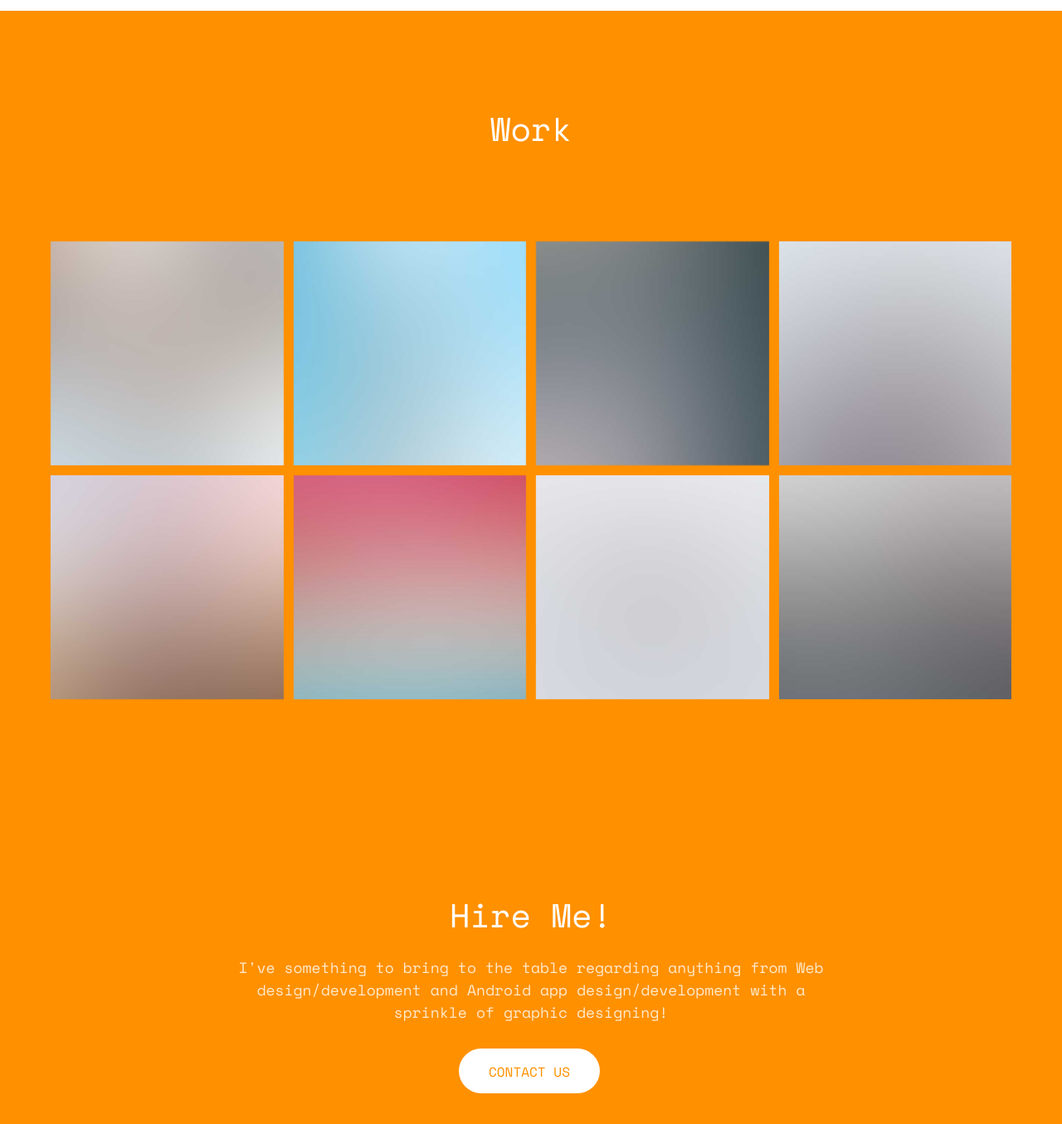
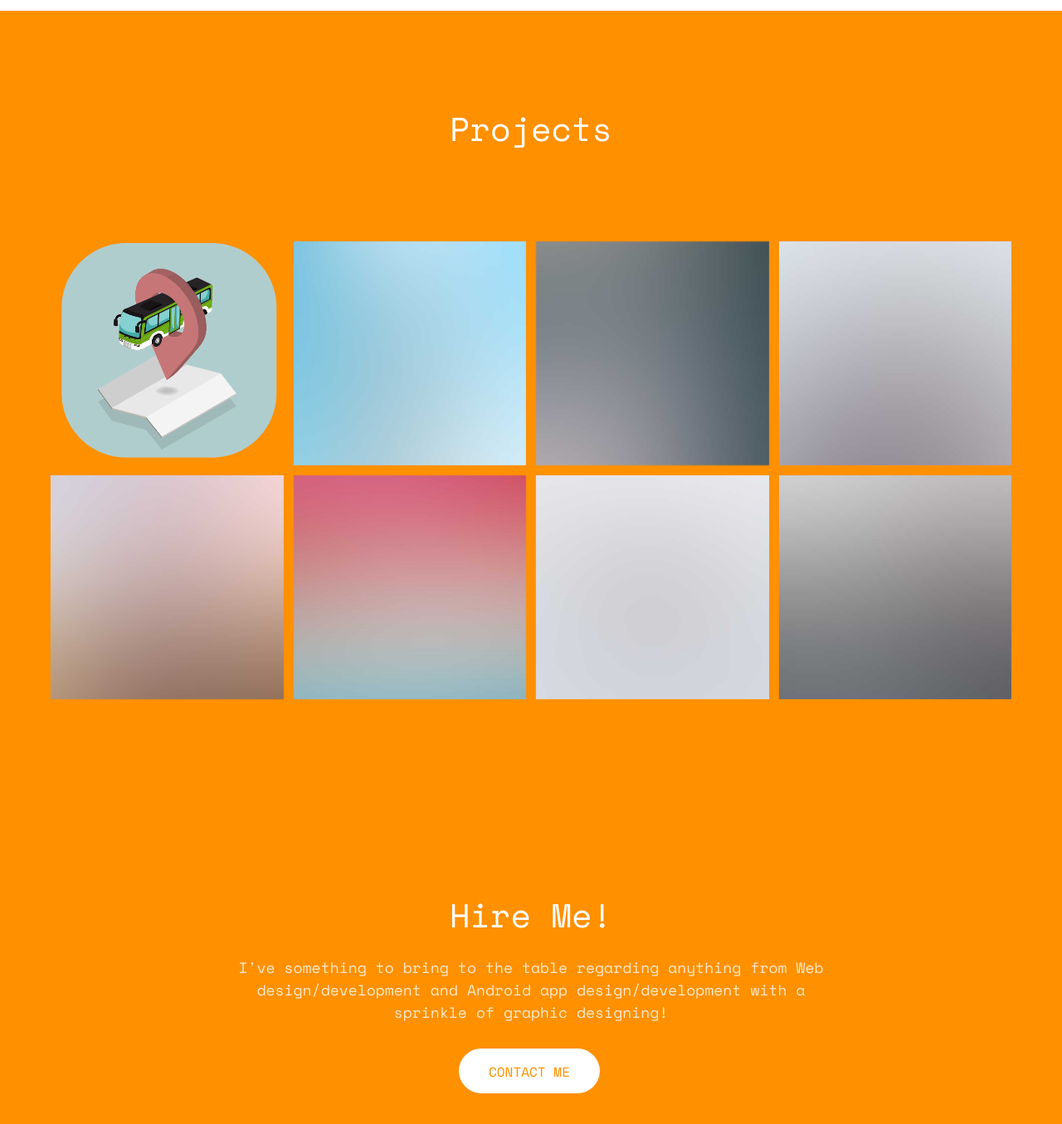
Before and after one commit to SujalRatnaTamrakar/sujalratnatamrakar.com.np, a plain HTML site: page index.html in a window 1280 px wide. Shown: the part 4860-6215 px from the top of the page at 83% size. Drawn offline with nearby package versions, Linux system fonts and the light colour scheme; some packages are replaced by stand-ins of ours; no server answers; files whose address does not match are found by name.

Commit message:
project added

```diff
--- a/index.html
+++ b/index.html
@@ -360,15 +360,15 @@
 		<div class="container">
 			<div class="row animate-box">
 				<div class="col-md-8 col-md-offset-2 text-center portfolio-heading">
-					<h2>Work</h2>
+					<h2>Projects</h2>
 				</div>
 			</div>
 			<div class="row">
 				<div class="col-md-3 text-center col-padding animate-box">
-					<a href="#" class="work" style="background-image: url(images/portfolio-1.jpg);">
+					<a href="#" class="work" style="background-image: url(images/project1.png);">
 						<div class="desc">
-							<h3>Project Name</h3>
-							<span>Illustration</span>
+							<h3>Bus Navigation System</h3>
+							<span>Android application</span>
 						</div>
 					</a>
 				</div>
@@ -439,7 +439,7 @@
 				<div class="col-md-8 col-md-offset-2 text-center portfolio-heading">
 					<h2>Hire Me!</h2>
 					<p>I've something to bring to the table regarding anything from Web design/development and Android app design/development with a sprinkle of graphic designing! </p>
-					<p><a href="#portfolio-consult" class="btn btn-default btn-lg">Contact Us</a></p>
+					<p><a href="#portfolio-consult" class="btn btn-default btn-lg">Contact Me</a></p>
 				</div>
 			</div>
 		</div>
```
Also changed, not shown: images/project1.png (added).
